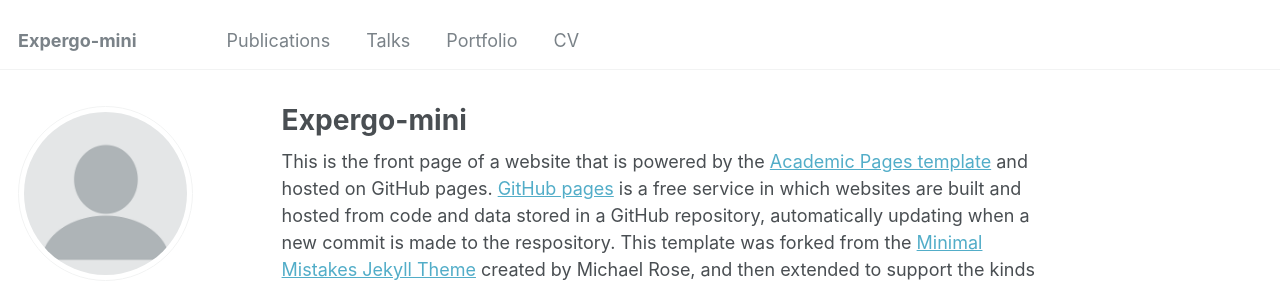
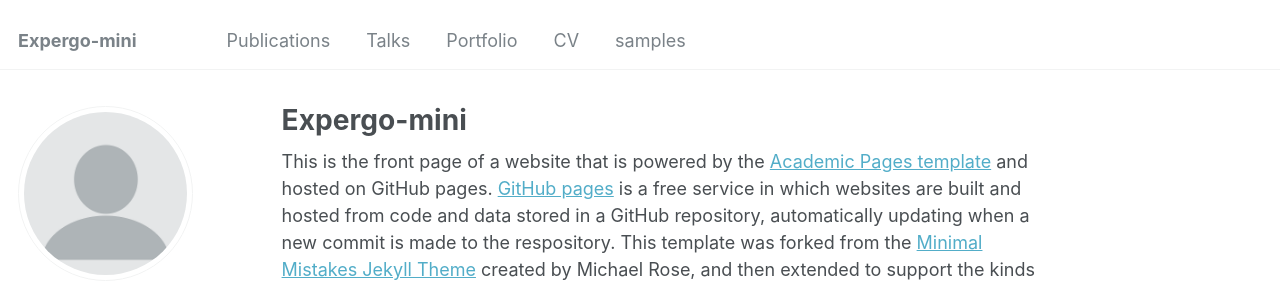
Before and after one commit to expergo-mini/expergo-mini.github.io, a Jekyll site: the page built from _pages/about.md, in a window 1280 px wide. Shown: the top 282 px of the page. Built offline with Jekyll 4.4.1, drawn with Linux system fonts in a browser that asks for light colours; some web fonts are replaced.

Commit message:
Update navigation.yml
v 0.1

```diff
--- a/_data/navigation.yml
+++ b/_data/navigation.yml
@@ -11,3 +11,6 @@ main:
 
   - title: "CV"
     url: /cv/
+
+  - title: "samples"
+    url: /archive-layout-with-content/
```
